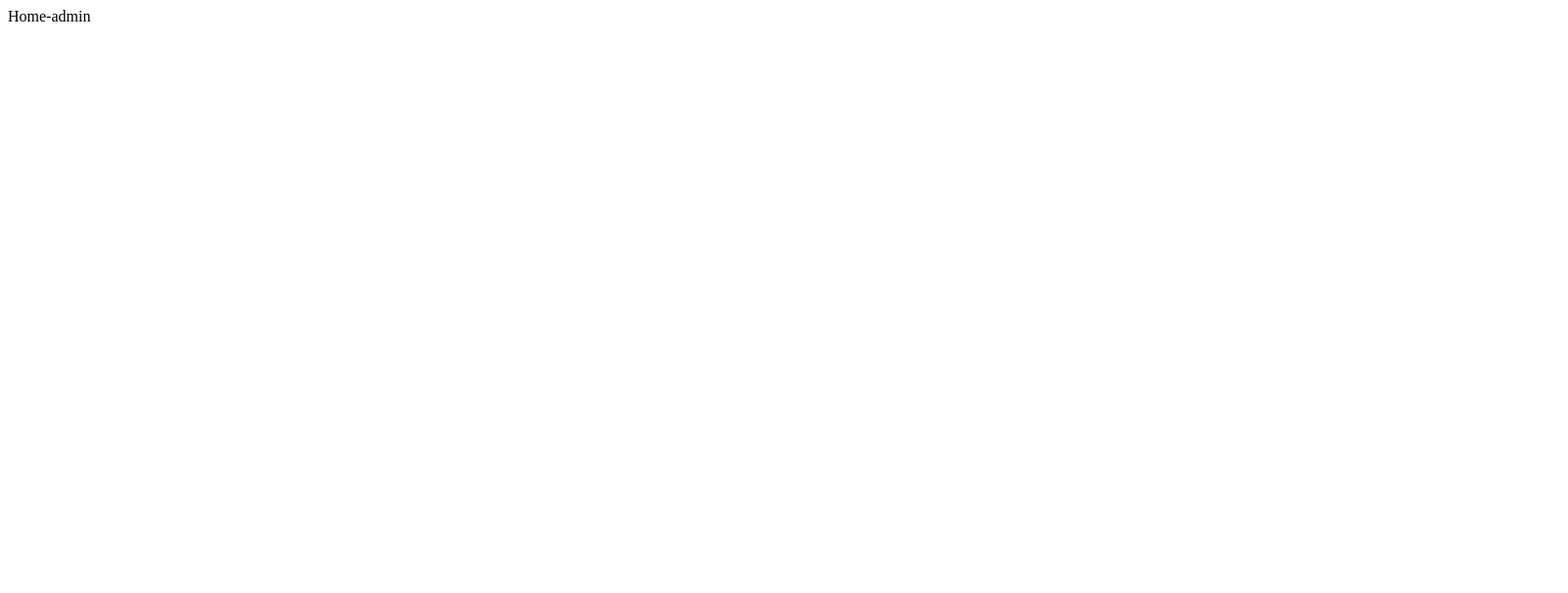
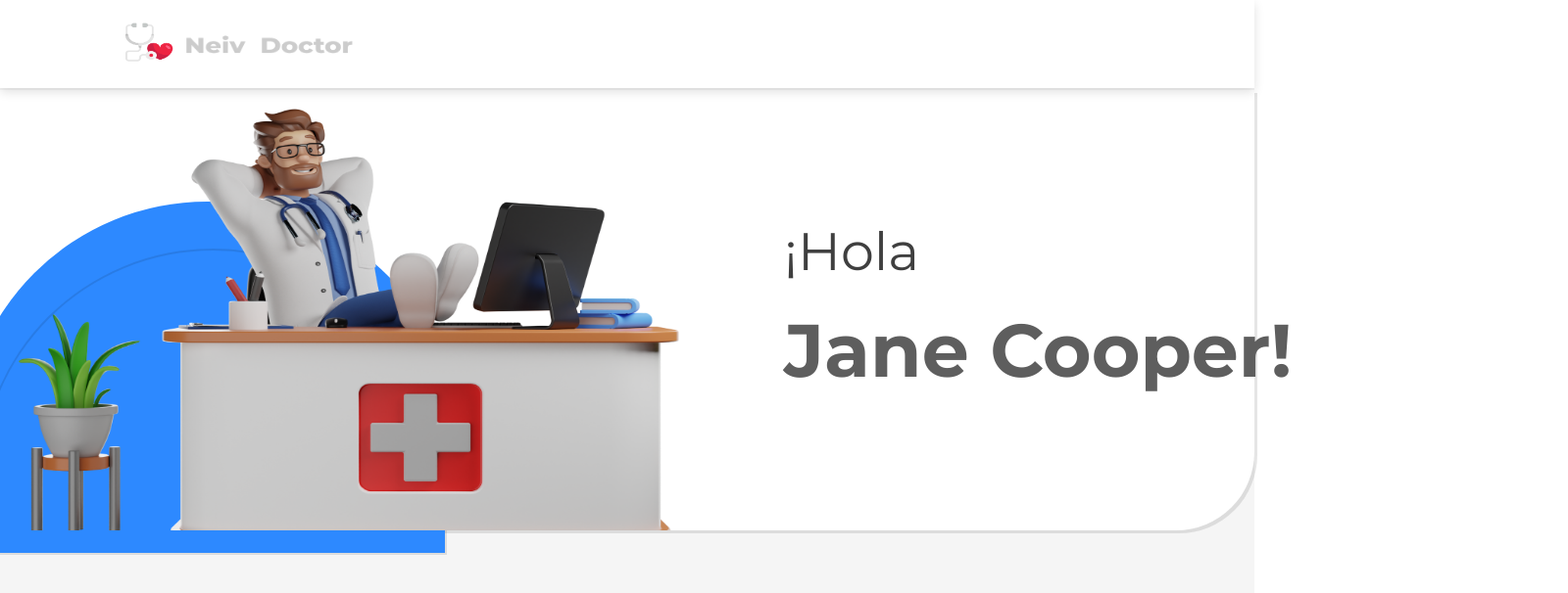
Before and after one commit to alex6180/proyectoAlexis, a React (Create React App) app: page /Home-admin in a window 1280 px wide. Shown: the top 606 px of the page at 98% size, 1600 px wide, since content can reach past the window. Built offline with nearby package versions, Linux system fonts and the light colour scheme.

Commit message:
header home page admin

```diff
--- /dev/null
+++ b/src/Presentation/Ui/Pages/Home-admin/Home-admin.scss
@@ -0,0 +1,83 @@
+@import "../../Styles/_common.scss";
+@import url("https://fonts.googleapis.com/css2?family=Barlow+Semi+Condensed:ital,wght@0,700;1,600&family=Montserrat:wght@400;500;600;700&family=Nunito+Sans:wght@300;600;800&display=swap");
+.content-home-admin {
+  background-color: whitesmoke;
+  width: 100%;
+  height: 99vh;
+  position: absolute;
+  left: 0;
+}
+.background-header-home-admin {
+  background-color: #ffffff;
+  width: 100%;
+  height: 450px;
+  position: absolute;
+  left: 0;
+  top: 84px;
+  border-radius: 0 0 80px 0;
+  box-shadow: 3px 3px 0 0px rgba(0, 0, 0, 0.1);
+}
+
+.doctor-home-admin {
+  position: absolute;
+  width: 700px;
+  height: 550px;
+  z-index: 3;
+  top: -16px;
+}
+
+.content-circles-home-admin {
+  z-index: 100;
+  height: 300px;
+  width: 100px;
+}
+
+.circle-home-admin {
+  background-color: $Blue-primary;
+  border-top-left-radius: 560px;
+  border-top-right-radius: 590px;
+  position: absolute;
+  height: 36%;
+  left: -3%;
+  top: 25%;
+  z-index: 1;
+  width: 40%;
+}
+.circle-second-home-admin {
+  background-color: $Blue-primary;
+  border-top-right-radius: 500px;
+  box-shadow: 0px 0px 0px 2px rgba(0.1, 0.1, 0.1, 0.1);
+  border-top-left-radius: 500px;
+  height: 39%;
+  z-index: 2;
+  position: absolute;
+  left: -1.5%;
+  top: 31.3%;
+  width: 37%;
+}
+
+.content-text-header-home-admin {
+  width: 800px;
+  height: 150px;
+  left: 800px;
+  top: 180px;
+  position: absolute;
+  align-items: center;
+}
+
+.title-home-admin {
+  font-weight: 400;
+  font-size: 54px;
+  font-family: "Montserrat", sans-serif;
+  font-weight: 400;
+  color: $Black-primary;
+}
+.subtitle-home-admin {
+  font-weight: 400;
+  font-size: 76px;
+  font-family: "Montserrat", sans-serif;
+  font-weight: 700;
+  position: relative;
+  top: -30px;
+  color: $Black-tertiary;
+}
--- a/src/Presentation/Ui/Pages/Home-admin/Home-admin.tsx
+++ b/src/Presentation/Ui/Pages/Home-admin/Home-admin.tsx
@@ -1,5 +1,22 @@
 import React from "react";
-
+import { Header } from "../../Components/Header/Header";
+import "./Home-admin.scss";
+import Doctor from "../../../Common/assets/pose_1-home-admin.png";
+import { Circles } from "../../Components/Circles/Circles";
 export const HomeAdmin = () => {
-  return <div>Home-admin</div>;
+  return (
+    <div className="content-home-admin">
+      <Header />
+      <div className="content-circles-home-admin">
+        <div className="circle-home-admin"></div>
+        <div className="circle-second-home-admin"></div>
+      </div>
+      <img src={Doctor} className="doctor-home-admin" />
+      <div className="background-header-home-admin" />
+      <div className="content-text-header-home-admin">
+        <h1 className="title-home-admin">¡Hola</h1>
+        <h1 className="subtitle-home-admin">Jane Cooper!</h1>
+      </div>
+    </div>
+  );
 };
```
Also changed, not shown: src/Presentation/Common/assets/pose_1-home-admin.png (added).
